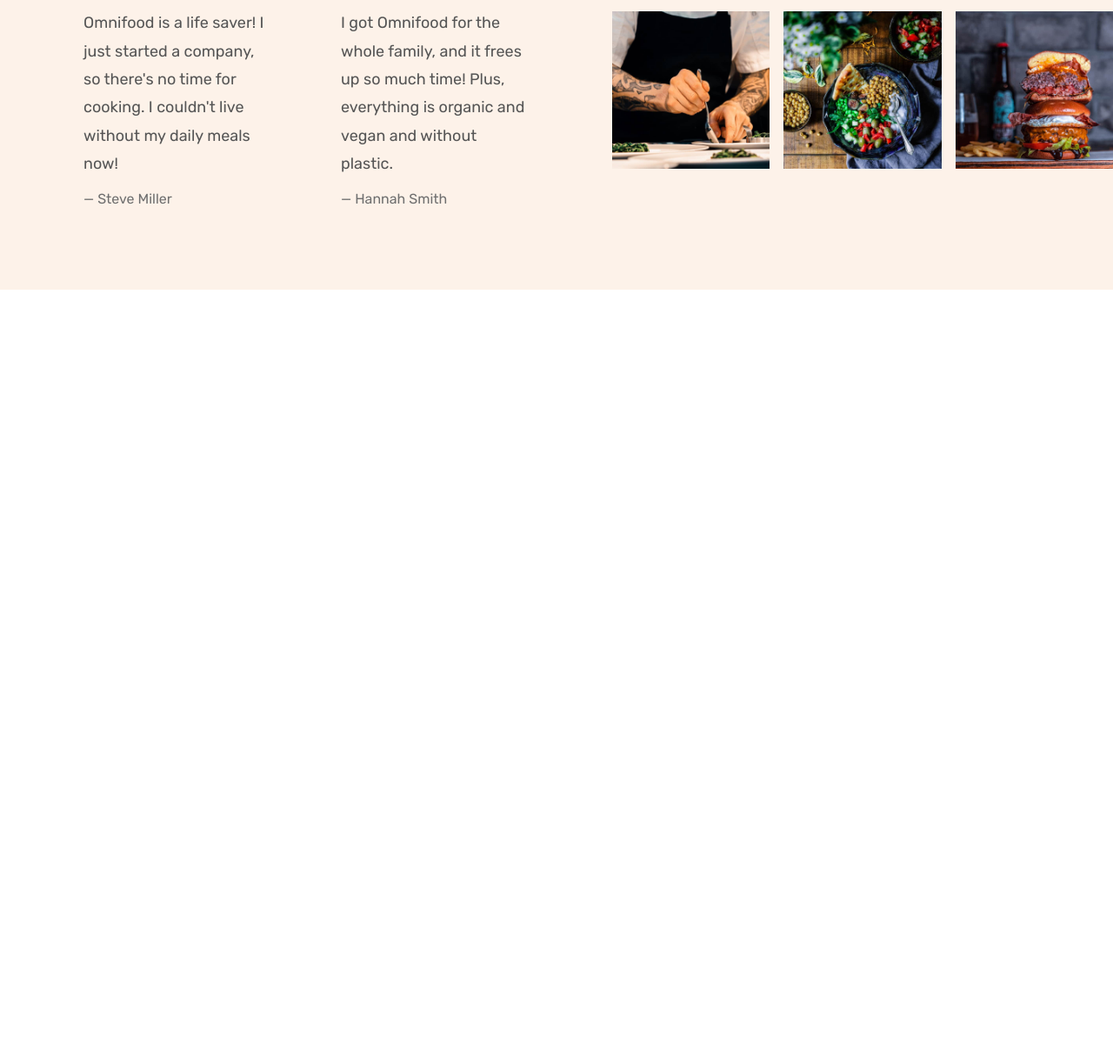
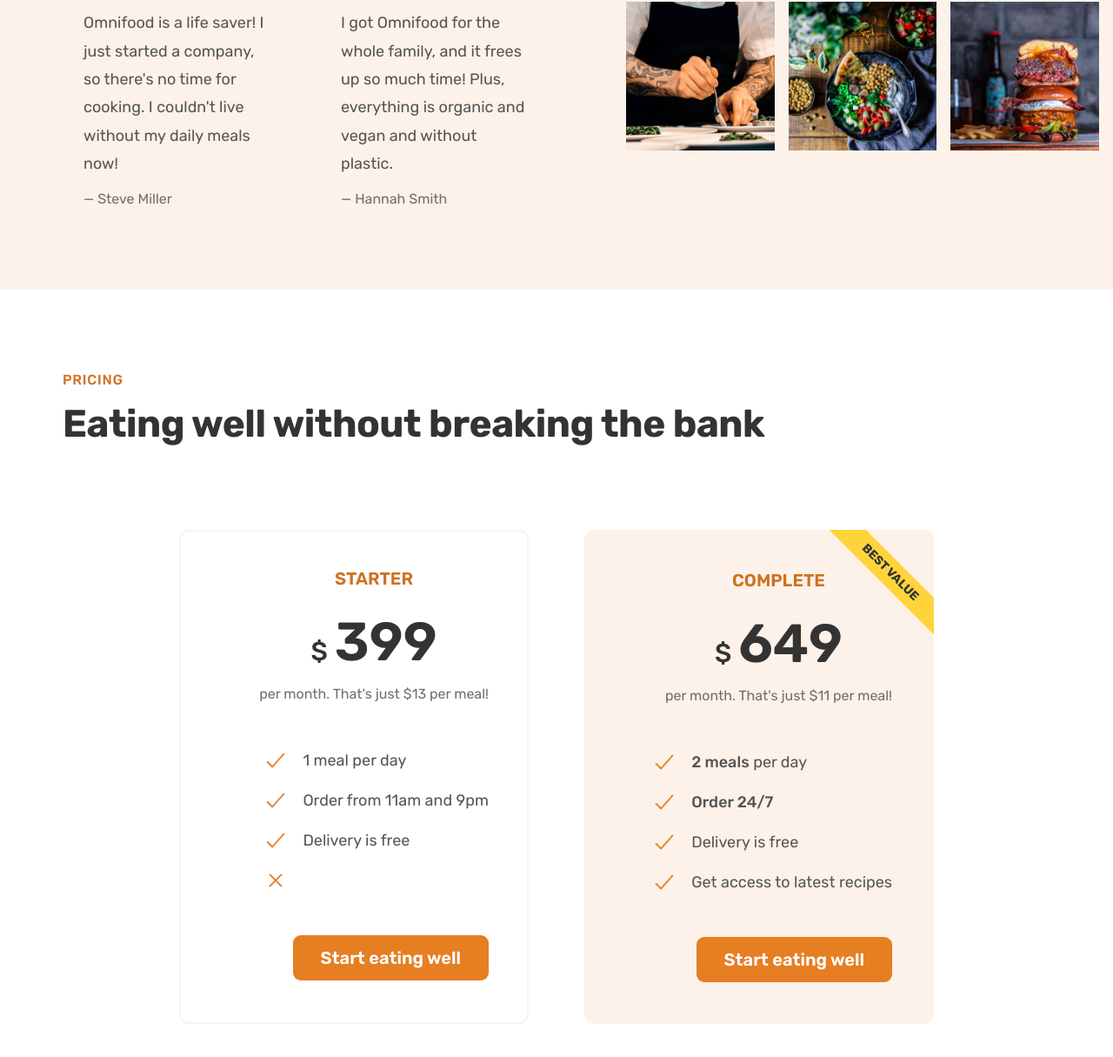
Before and after one commit to SwarajKaran/omnifood, a plain HTML site: page index.html in a window 1280 px wide. Shown: the part 4278-5493 px from the top of the page at 87% size. Before the commit the page ends 4611 px from the top, so only its background shows below. Drawn offline with nearby package versions, Linux system fonts and the light colour scheme.

Commit message:
built pricing section and pricing cards

```diff
--- a/css/general.css
+++ b/css/general.css
@@ -170,6 +170,25 @@ body {
   color: #cf711f;
   border-bottom: 1px solid transparent;
 }
+
+.list {
+  list-style: none;
+  display: flex;
+  flex-direction: column;
+  gap: 1.6rem;
+}
+.list-item {
+  font-size: 1.8rem;
+  display: flex;
+  align-items: center;
+  gap: 1.6rem;
+}
+.list-icon {
+  width: 3rem;
+  height: 3rem;
+  color: #e67e22;
+}
+
 /* HELPER/SETTINGS CLASSES */
 .margin-right-sm {
   margin-right: 1.6rem !important;
--- a/css/style.css
+++ b/css/style.css
@@ -254,23 +254,6 @@
   text-align: center;
   font-size: 1.8rem;
 }
-.list {
-  list-style: none;
-  display: flex;
-  flex-direction: column;
-  gap: 1.6rem;
-}
-.list-item {
-  font-size: 1.8rem;
-  display: flex;
-  align-items: center;
-  gap: 1.6rem;
-}
-.list-icon {
-  width: 3rem;
-  height: 3rem;
-  color: #e67e22;
-}
 /* **************************** */
 /* TESTIMONIALS SECTION */
 /* **************************** */
@@ -308,9 +291,84 @@
   display: grid;
   grid-template-columns: repeat(3, 1fr);
   gap: 1.6rem;
-  /* padding: 1.6rem;  */
+  padding: 1.6rem;
+}
+.gallery-item {
+  overflow: hidden;
 }
 .gallery-item img {
   display: block;
   width: 100%;
+  transition: all 0.4s;
 }
+.gallery-item img:hover {
+  transform: scale(1.1);
+}
+/* **************************** */
+/* PRICING SECTION */
+/* **************************** */
+.section-pricing {
+  padding: 9.6rem 0;
+}
+.pricing-plan {
+  border-radius: 11px;
+  width: 75%;
+  justify-items: end;
+}
+.pricing-plan--starter {
+  justify-self: end;
+  border: 2px solid #fdf2e9;
+  padding: 4.4rem;
+}
+.pricing-plan--complete {
+  background-color: #fdf2e9;
+  padding: 4.8rem;
+  position: relative;
+  overflow: hidden;
+}
+.pricing-plan--complete::after {
+  content: "Best Value";
+  position: absolute;
+  top: 6%;
+  right: -18%;
+
+  text-transform: uppercase;
+  font-size: 1.4rem;
+  font-weight: 700;
+  color: #333;
+  background-color: #ffd43b;
+  padding: 0.8rem 8rem;
+  transform: rotate(45deg);
+}
+.plan-header {
+  text-align: center;
+  margin-bottom: 4.8rem;
+}
+.plan-name {
+  color: #cf711f;
+  font-size: 2rem;
+  font-weight: 600;
+  text-transform: uppercase;
+  letter-spacing: 0.75;
+  margin-bottom: 3.2rem;
+}
+.plan-price {
+  font-size: 6.2rem;
+  font-weight: 600;
+  color: #333;
+  margin-bottom: 1.6rem;
+}
+.plan-price span {
+  font-size: 3rem;
+  font-weight: 500;
+  margin-right: 0.8rem;
+}
+.plan-text {
+  font-size: 1.6rem;
+  line-height: 1.6;
+  color: #6f6f6f;
+}
+.plan-sign-up {
+  text-align: center;
+  margin-top: 4.8rem;
+}
--- a/index.html
+++ b/index.html
@@ -413,6 +413,74 @@
           </figure>
         </div>
       </section>
+      <section class="section-pricing">
+        <div class="container">
+          <span class="subheading">Pricing</span>
+          <h2 class="heading-secondary">
+            Eating well without breaking the bank
+          </h2>
+        </div>
+        <div class="container grid grid--2-cols">
+          <div class="pricing-plan pricing-plan--starter">
+            <header class="plan-header">
+              <p class="plan-name">Starter</p>
+              <p class="plan-price"><span>$</span>399</p>
+              <p class="plan-text">per month. That's just $13 per meal!</p>
+            </header>
+
+            <ul class="list">
+              <li class="list-item">
+                <ion-icon class="list-icon" name="checkmark-outline"></ion-icon
+                ><span>1 meal per day</span>
+              </li>
+              <li class="list-item">
+                <ion-icon class="list-icon" name="checkmark-outline"></ion-icon
+                ><span>Order from 11am and 9pm</span>
+              </li>
+              <li class="list-item">
+                <ion-icon class="list-icon" name="checkmark-outline"></ion-icon
+                ><span>Delivery is free</span>
+              </li>
+              <li class="list-item">
+                <ion-icon class="list-icon" name="close-outline"></ion-icon
+                ><span></span>
+              </li>
+            </ul>
+            <div class="plan-sign-up">
+              <a href="#" class="btn btn--full">Start eating well</a>
+            </div>
+          </div>
+          <div class="pricing-plan pricing-plan--complete">
+            <header class="plan-header">
+              <p class="plan-name">Complete</p>
+              <p class="plan-price"><span>$</span>649</p>
+              <p class="plan-text">per month. That's just $11 per meal!</p>
+            </header>
+
+            <ul class="list">
+              <li class="list-item">
+                <ion-icon class="list-icon" name="checkmark-outline"></ion-icon
+                ><span><strong>2 meals</strong> per day</span>
+              </li>
+              <li class="list-item">
+                <ion-icon class="list-icon" name="checkmark-outline"></ion-icon
+                ><span><strong>Order 24/7</strong></span>
+              </li>
+              <li class="list-item">
+                <ion-icon class="list-icon" name="checkmark-outline"></ion-icon
+                ><span>Delivery is free</span>
+              </li>
+              <li class="list-item">
+                <ion-icon class="list-icon" name="checkmark-outline"></ion-icon
+                ><span>Get access to latest recipes</span>
+              </li>
+            </ul>
+            <div class="plan-sign-up">
+              <a href="#" class="btn btn--full">Start eating well</a>
+            </div>
+          </div>
+        </div>
+      </section>
     </main>
     <script
       type="module"
```
